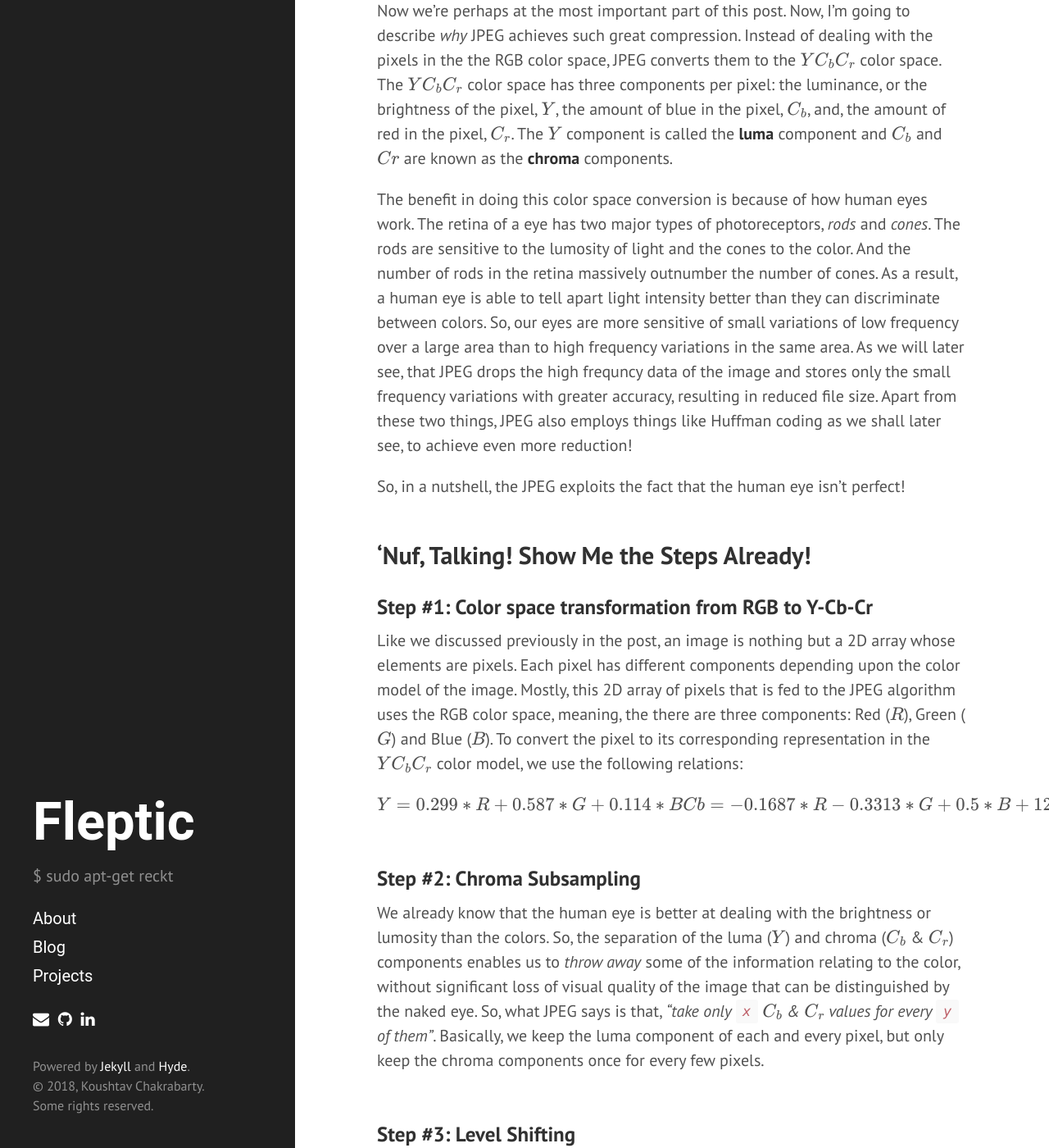
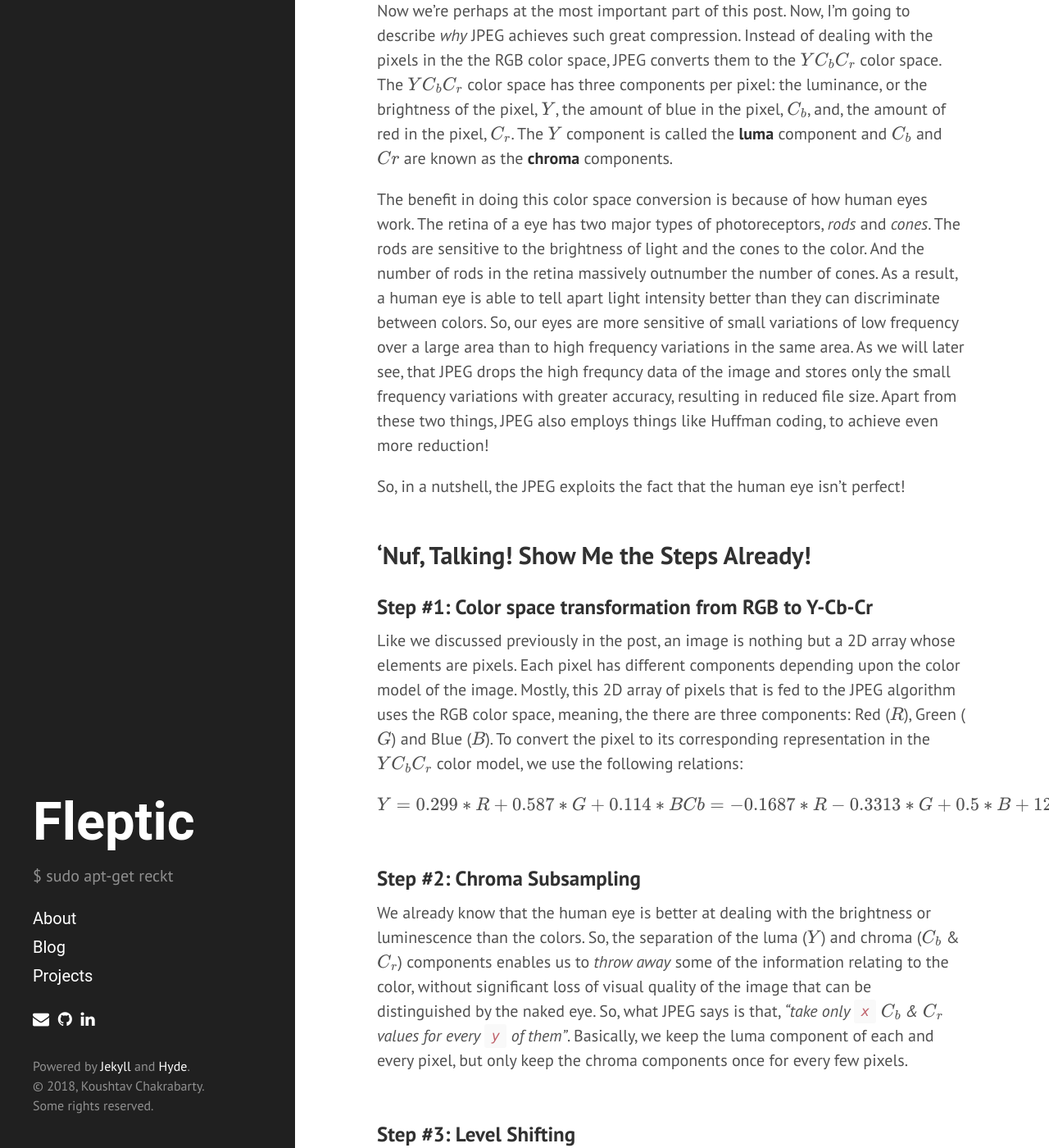
Before and after one commit to TheIllusionistMirage/TheIllusionistMirage.github.io, a Jekyll site: the page built from _posts/2017-11-25-lets-write-a-simple-jpeg-library-part-1.md, in a window 1280 px wide and 1400 px high, scrolled down 3202 px. Shown: the whole window at 82% size. Built offline with Jekyll 4.4.1, drawn with Linux system fonts in a browser that asks for light colours; nearby versions of some CDN libraries; emoji names are drawn with the system emoji font; Markdown is read by kramdown in place of the engine named in the settings; formulas are drawn with MathJax 3; comment, search, counter and statistics services are not loaded; some of the changed text lies outside the part shown.

Commit message:
Fixed typos

```diff
--- a/_posts/2017-11-25-lets-write-a-simple-jpeg-library-part-1.md
+++ b/_posts/2017-11-25-lets-write-a-simple-jpeg-library-part-1.md
@@ -35,7 +35,7 @@
 
 For starters, the term _image compression_ refers to a set of steps, that an
 algorithm takes in order to churn out a modified version of the input image in such a way that:
-* the __size__ (size on disk, not to be consfused with resolution or image dimensions) of the output image is as small as possible.
+* the __size__ (size on disk, not to be confused with resolution or image dimensions) of the output image is as small as possible.
 * there is __minimum or no loss__ of visual __quality__ and image data.
 
 These are the two main factors that determine _how good_ the image compression technique is. It's important to keep in mind that like everything else, there's no such thing as the _ultimate image compression algorithm_. Which algorithm to use is totally dependent upon the need of the user. For example, JPEG, which is the focus of this post, is good for compressing raw images of natural scenes, which have smooth, gradual variations of color, and it is unsuitable for images with sharp contrasts. Also, JPEG compression is _lossy_, meaning that depending upon the compression quality, some amount of the original imagedata is thrown away, forever, to reduce the file size. On the other hand, there's PNG, which is a _lossless_ mode of image compression, meaning, it is guaranteed that all image data from the input can be restored back when decoding an image compressed using PNG. PNG results in much lower file sizes for compressing sharp contrast, e.g., images of text, which JPEG is bad at handling. Both JPEG and PNG work on two dimensional images. There are some image formats like DICOM, which can store accurate 3D images. Hence, DICOM is extremely popular in the medical community for storing medical data of CT scans, MRIs, etc. Since accuracy and correctness are crucial in this case, the corresponding file sizes are much larger than JPEG or PNG.
@@ -45,14 +45,14 @@
 
 ## Getting Started With JPEG
 
-JPEG stands for __Joint Phographic Experts Group__, which develops this image compression technique and specifies the official standard, [ITU-T.81](https://www.w3.org/Graphics/JPEG/itu-t81.pdf), which is implemented by all JPEG libraries. At this point I would like to add that JPEG is the compression technique itself: it just specifies the steps for encoding and decoding. The actual file format for storing the images compressed using JPEG is specified in the JFIF and EXIF standards. They define how the compressed image data is to be stored in a file for exchanging and storing the compressed images.
+JPEG stands for __Joint Photographic Experts Group__, which develops this image compression technique and specifies the official standard, [ITU-T.81](https://www.w3.org/Graphics/JPEG/itu-t81.pdf), which is implemented by all JPEG libraries. At this point I would like to add that JPEG is the compression technique itself: it just specifies the steps for encoding and decoding. The actual file format for storing the images compressed using JPEG is specified in the JFIF and EXIF standards. They define how the compressed image data is to be stored in a file for exchanging and storing the compressed images.
 <br><br>
 
 ## The Heart of JPEG Compression
 
 Now we're perhaps at the most important part of this post. Now, I'm going to describe _why_ JPEG achieves such great compression. Instead of dealing with the pixels in the the RGB color space, JPEG converts them to the \\(YC_bC_r\\) color space. The \\(YC_bC_r\\) color space has three components per pixel: the luminance, or the brightness of the pixel, \\(Y\\), the amount of blue in the pixel, \\(C_b\\), and, the amount of red in the pixel, \\(C_r\\). The \\(Y\\) component is called the __luma__ component and \\(C_b\\) and \\(Cr\\) are known as the __chroma__ components.
 
-The benefit in doing this color space conversion is because of how human eyes work. The retina of a eye has two major types of photoreceptors, _rods_ and _cones_. The rods are sensitive to the lumosity of light and the cones to the color. And the number of rods in the retina massively outnumber the number of cones. As a result, a human eye is able to tell apart light intensity better than they can discriminate between colors. So, our eyes are more sensitive of small variations of low frequency over a large area than to high frequency variations in the same area. As we will later see, that JPEG drops the high frequncy data of the image and stores only the small frequency variations with greater accuracy, resulting in reduced file size. Apart from these two things, JPEG also employs things like Huffman coding as we shall later see, to achieve even more reduction!
+The benefit in doing this color space conversion is because of how human eyes work. The retina of a eye has two major types of photoreceptors, _rods_ and _cones_. The rods are sensitive to the brightness of light and the cones to the color. And the number of rods in the retina massively outnumber the number of cones. As a result, a human eye is able to tell apart light intensity better than they can discriminate between colors. So, our eyes are more sensitive of small variations of low frequency over a large area than to high frequency variations in the same area. As we will later see, that JPEG drops the high frequncy data of the image and stores only the small frequency variations with greater accuracy, resulting in reduced file size. Apart from these two things, JPEG also employs things like Huffman coding, to achieve even more reduction!
 
 So, in a nutshell, the JPEG exploits the fact that the human eye isn't perfect!
 <br><br>
@@ -70,7 +70,7 @@
 
 ### Step #2: Chroma Subsampling
 
-We already know that the human eye is better at dealing with the brightness or lumosity than the colors. So, the separation of the luma (\\(Y\\)) and chroma (\\(C_b\\) & \\(C_r\\)) components enables us to _throw away_ some of the information relating to the color, without significant loss of visual quality of the image that can be distinguished by the naked eye. So, what JPEG says is that, _"take only `x` \\(C_b\\) & \\(C_r\\) values for every `y` of them"_. Basically, we keep the luma component of each and every pixel, but only keep the chroma components once for every few pixels.
+We already know that the human eye is better at dealing with the brightness or luminescence than the colors. So, the separation of the luma (\\(Y\\)) and chroma (\\(C_b\\) & \\(C_r\\)) components enables us to _throw away_ some of the information relating to the color, without significant loss of visual quality of the image that can be distinguished by the naked eye. So, what JPEG says is that, _"take only `x` \\(C_b\\) & \\(C_r\\) values for every `y` of them"_. Basically, we keep the luma component of each and every pixel, but only keep the chroma components once for every few pixels.
 <br><br>
 
 ### Step #3: Level Shifting
@@ -340,4 +346,4 @@
 * What is JPEG.
 * Brief overview of each step involved in JPEG encoding/decoding.
 
-In the next part, we will get our hands dirty and shall start writing a JPEG decoder in C++ (yay! :smile:). You are free to follow along in your language of choice as understanding the steps is all that's required.
+In the next part, we will get our hands dirty and start writing a JPEG decoder in C++ (yay! :smile:). You are free to follow along in your language of choice as understanding the steps is all that's required.
```
Also changed, not shown: other parts of _posts/2017-11-25-lets-write-a-simple-jpeg-library-part-1.md (+10 -4 lines).
